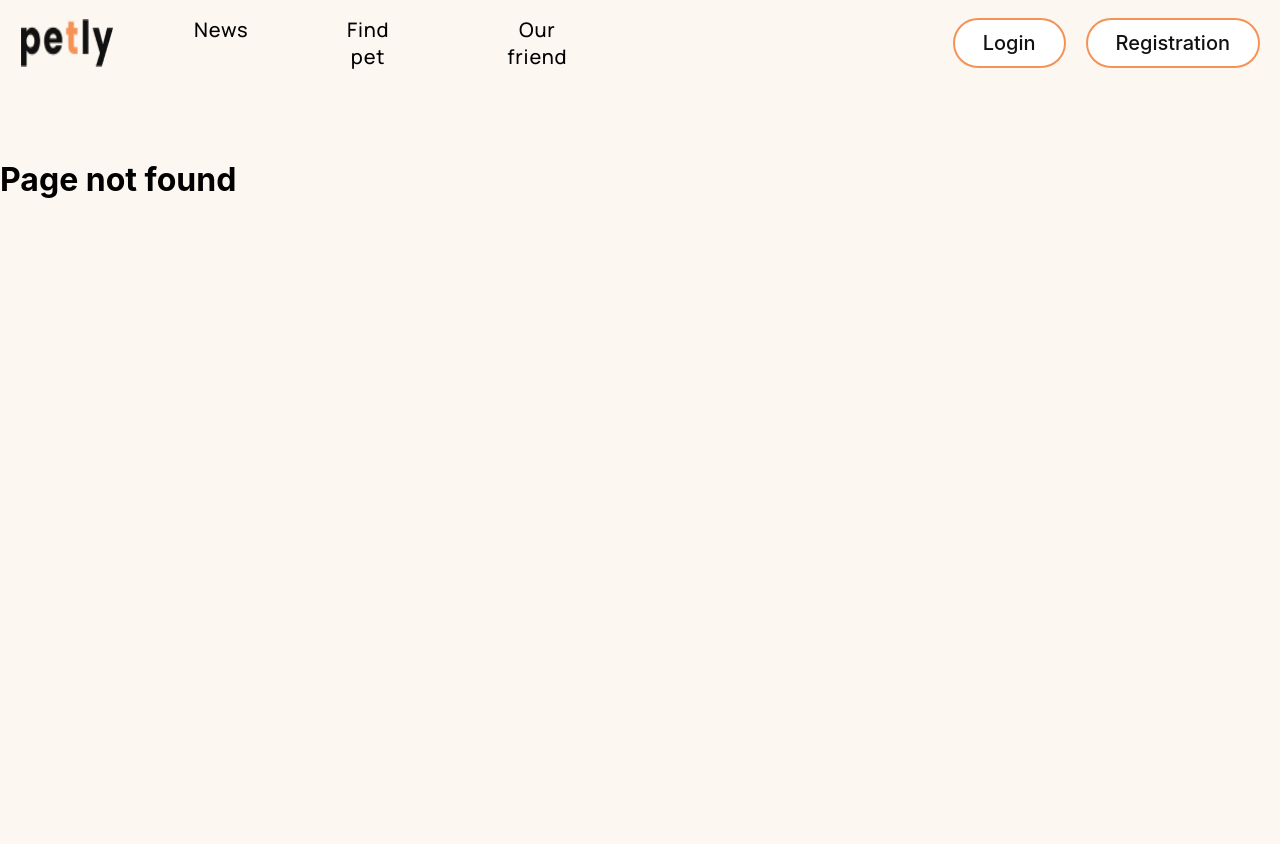
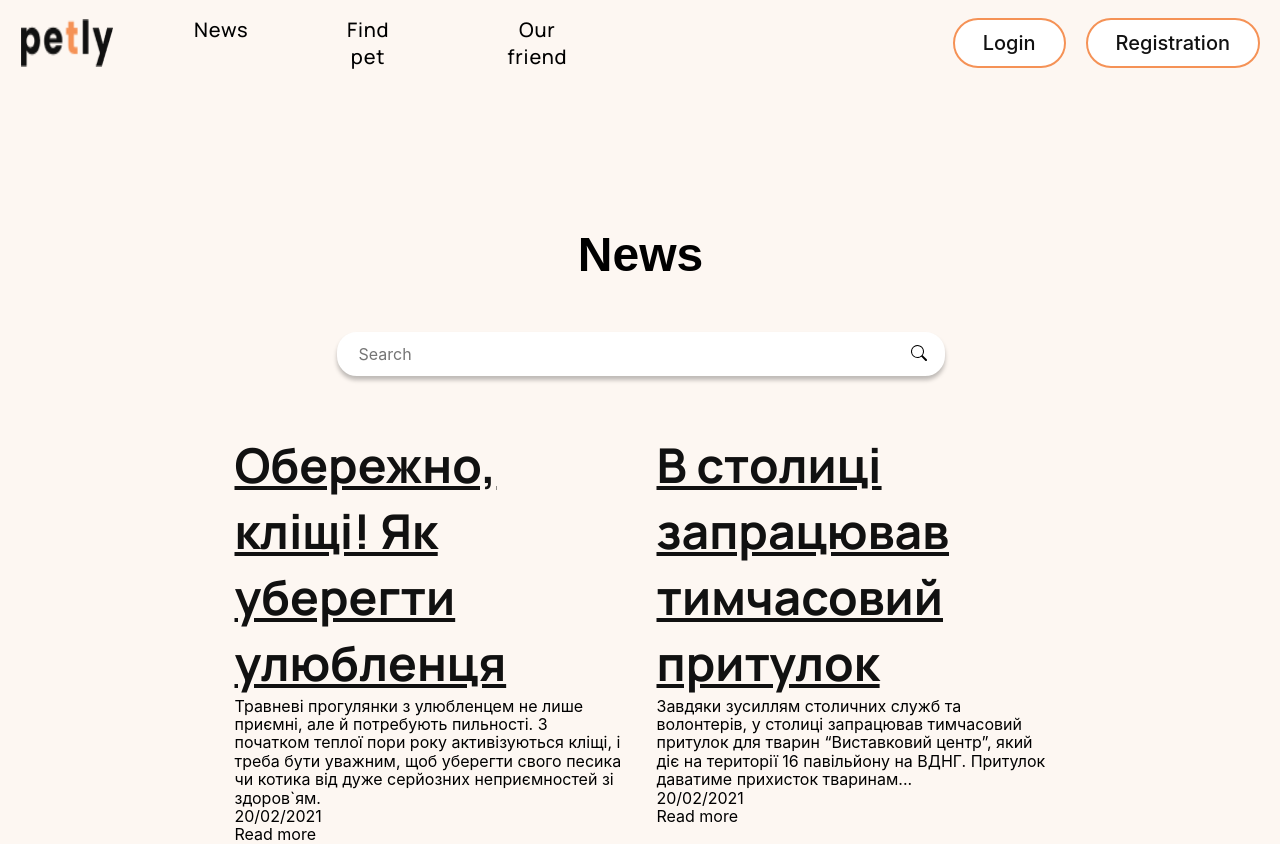
Before and after one commit to Finkons/pets-project-front, a React (Create React App) app: page /pets-project-front/news in a window 1280 px wide. Before the commit this address had no page. Before the commit the page ends 800 px from the top, so only its background shows below. Built offline with nearby package versions, Linux system fonts and the light colour scheme.

Commit message:
NewsPages
Буде світло, продовжу)

```diff
--- a/src/components/App.jsx
+++ b/src/components/App.jsx
@@ -3,6 +3,7 @@ import { Routes, Route, BrowserRouter } from "react-router-dom";
 import { ThemeProvider } from "@emotion/react";
 import NoticesPage from "pages/NoticesPage";
 import OurFriendsPage from "pages/OurFriendsPage";
+import NewsPage from "pages/NewsPage";
 
 
 import { ToastContainer } from "react-toastify";
@@ -30,7 +31,8 @@ export const App = () => {
               <Route path="register" element={<RegisterPage />} />
               <Route path="user" element={<AccoutPage />} />
               <Route path="notices/:categoryName" element={<NoticesPage />} />
-              <Route path="friends" element={<OurFriendsPage/>} />
+              <Route path="friends" element={<OurFriendsPage />} />
+              <Route path="news" element={<NewsPage/>} />
               <Route path="*" element={<NotFound />} />
             </Route>
           </Routes>
--- /dev/null
+++ b/src/components/NewsBoard/NewsBoard.jsx
@@ -0,0 +1,25 @@
+import NewsCard from "components/NewsCard";
+import PropTypes from "prop-types";
+import { NewBoard } from "./NewsBoard.styled";
+
+export const NewsBoard = ({ events }) => {
+  return (
+    <NewBoard>
+      {events.map(({ name, text, date }) => (
+        <NewsCard key={name} name={name} text={text} date={date} />
+      ))}
+    </NewBoard>
+  );
+};
+
+NewsBoard.propTypes = {
+    events: PropTypes.arrayOf(
+        PropTypes.exact({
+            name: PropTypes.string.isRequired,
+            text: PropTypes.string.isRequired,
+            date: PropTypes.string.isRequired,
+        })
+    )
+};
+
+export default NewsBoard;
--- /dev/null
+++ b/src/components/NewsBoard/NewsBoard.styled.js
@@ -0,0 +1,7 @@
+import styled from "@emotion/styled";
+
+export const NewBoard = styled.div`
+  display: flex;
+  justify-content: center;
+  flex-wrap: wrap;
+`;
--- /dev/null
+++ b/src/components/NewsBoard/index.js
@@ -0,0 +1 @@
+export { default } from "./NewsBoard";
--- /dev/null
+++ b/src/components/NewsCard/NewsCard.jsx
@@ -0,0 +1,31 @@
+import PropTypes from "prop-types";
+import { News, Title, Text, Date, LinkNews } from "./NewsCard.styled";
+
+export const NewsCard = ({ name, text, date }) => {
+    return (
+      <News>
+        <Title>
+          <h1>{name}</h1>
+        </Title>
+        <Text>
+          <p> {text}</p>
+        </Text>
+        <Date>
+          <p>{date}</p>
+        </Date>
+        <LinkNews>
+          <p>
+            <a href="https://www.ukrinform.ua/tag-tvarini">Read more</a>
+          </p>
+        </LinkNews>
+      </News>
+    );
+}
+
+NewsCard.propTypes = {
+    name: PropTypes.string.isRequired,
+    text: PropTypes.string.isRequired,
+    date: PropTypes.string.isRequired,
+};
+
+export default NewsCard;
--- /dev/null
+++ b/src/components/NewsCard/NewsCard.styled.js
@@ -0,0 +1,38 @@
+import styled from "@emotion/styled";
+
+export const News = styled.div`
+  width: 280px;
+  height: 282px;
+  margin-bottom: 12px;
+  margin-left: 20px;
+  margin-right: 20px;
+  @media ${p => p.theme.media.tablet} {
+    margin: 16px;
+    width: 336px;
+    height: 260px;
+    border-radius: 40px;
+  }
+  @media ${p => p.theme.media.desktop} {
+    width: 390px;
+    height: 240px;
+    margin: 16px;
+  }
+`;
+
+export const Title = styled.h1`
+  font-family: "Manrope";
+  font-style: normal;
+  font-weight: 700;
+  font-size: 24px;
+  line-height: 1.38;
+  display: flex;
+  justify-content: center;
+  text-decoration-line: underline;
+  color: #111111;
+`;
+
+export const Text = styled.p``;
+
+export const Date = styled.p``;
+
+export const LinkNews = styled.p``;
--- /dev/null
+++ b/src/components/NewsCard/index.js
@@ -0,0 +1 @@
+export { default } from "./NewsCard";
--- a/src/pages/NewsPage/NewsPage.jsx
+++ b/src/pages/NewsPage/NewsPage.jsx
@@ -1,5 +1,18 @@
-import React from 'react';
+import React from "react";
+import TitleFriends from "components/TitleFriends";
+import { Container } from "./NewsPage.styled";
+import NoticesSearch from "components/NoticesSearch";
+import NewsBoard from "components/NewsBoard";
+import data from "./news-board.json";
+import { Outlet } from "react-router-dom";
 
 export default function NewsPage() {
-return <div>NewsPage</div>;
+  return (
+    <Container>
+      <TitleFriends text="News" />
+      <NoticesSearch />
+      <NewsBoard events={data} />
+      <Outlet />
+    </Container>
+  );
 }
--- a/src/pages/NewsPage/NewsPage.styled.js
+++ b/src/pages/NewsPage/NewsPage.styled.js
@@ -0,0 +1,20 @@
+import styled from "@emotion/styled";
+
+export const Container = styled.div`
+  background: ${p => p.theme.colors.background};
+  @media ${p => p.theme.media.tablet} {
+    min-width: 768px;
+  }
+  @media ${p => p.theme.media.desktop} {
+    min-width: 1281px;
+  }
+`;
+
+
+export const Title = styled.h2`
+  padding-top: 50px;
+  padding-bottom: 40px;
+  font-weight: 700;
+  font-size: 48px;
+  line-height: 66px;
+`;
--- a/src/pages/NewsPage/index.js
+++ b/src/pages/NewsPage/index.js
@@ -1 +1 @@
-export {default} from './NewsPage'
+export { default } from "./NewsPage";
--- /dev/null
+++ b/src/pages/NewsPage/news-board.json
@@ -0,0 +1,13 @@
+[
+    {
+        "name":"Обережно, кліщі! Як уберегти улюбленця ",
+        "text":"Травневі прогулянки з улюбленцем не лише приємні, але й потребують пильності. З початком теплої пори року активізуються кліщі, і треба бути уважним, щоб уберегти свого песика чи котика від дуже серйозних неприємностей зі здоров`ям.",
+        "date":"20/02/2021"
+    },
+
+    {
+        "name":"В столиці запрацював тимчасовий притулок ",
+        "text":"Завдяки зусиллям столичних служб та волонтерів, у столиці запрацював тимчасовий притулок для тварин “Виставковий центр”, який діє на території 16 павільйону на ВДНГ. Притулок даватиме прихисток тваринам...",
+        "date":"20/02/2021"
+    }
+]
```
